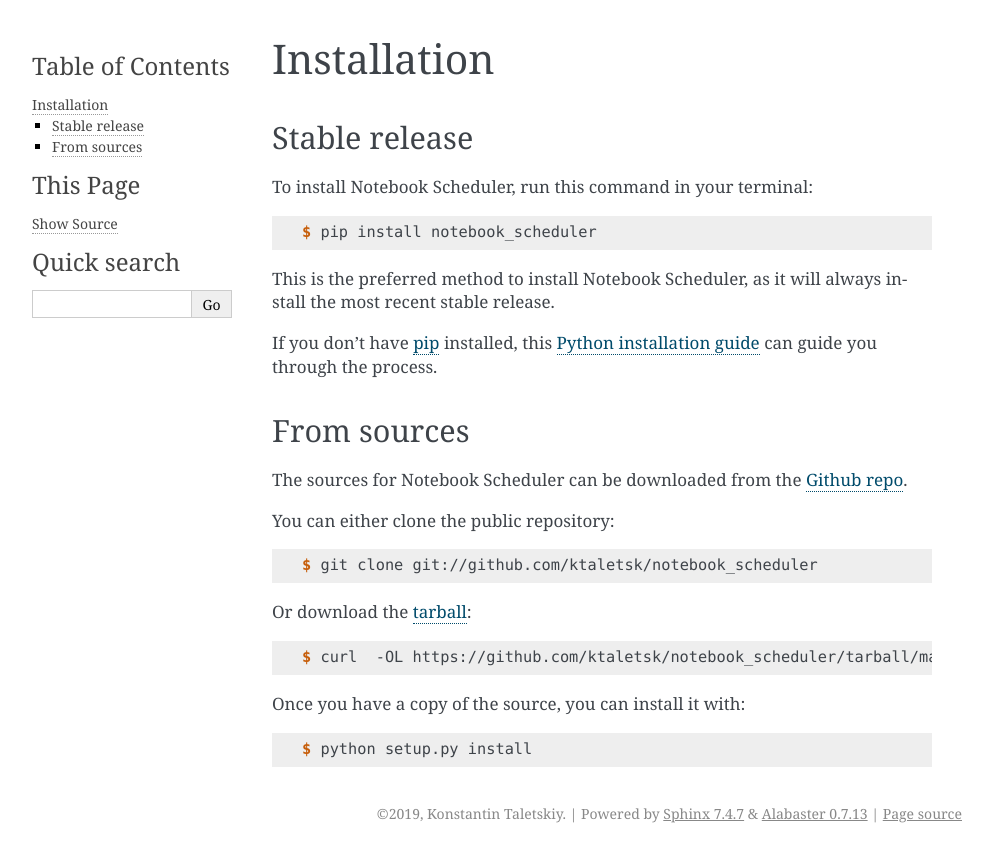
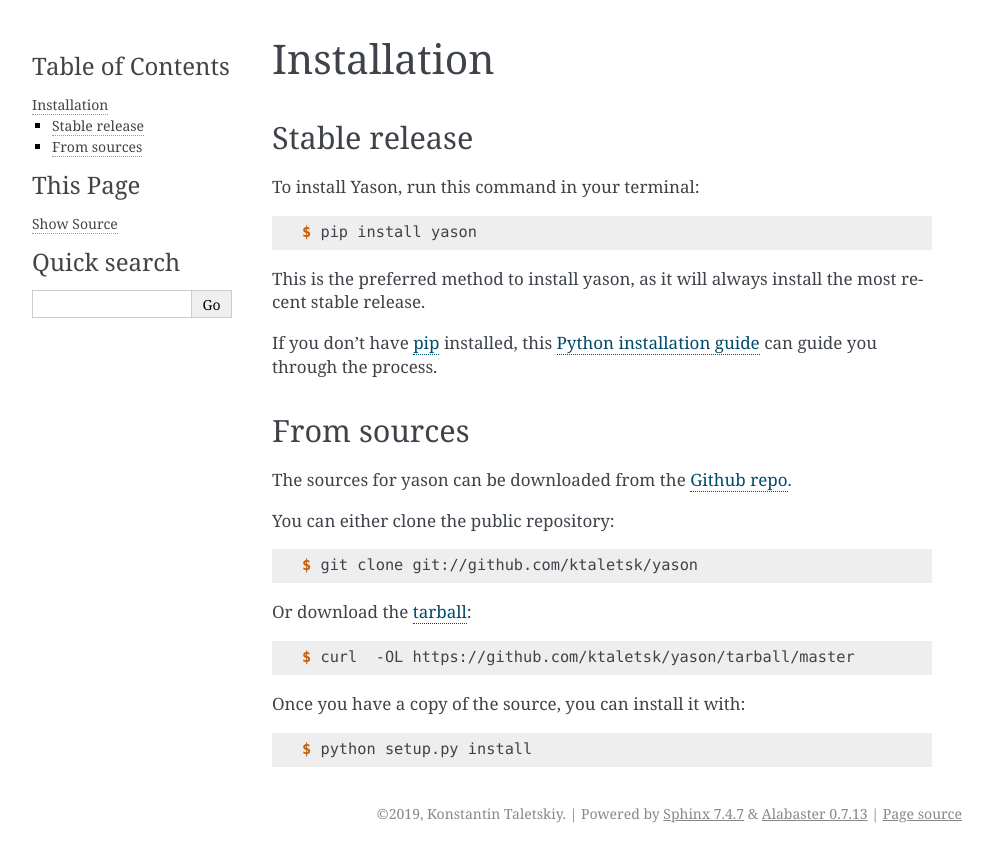
Before and after one commit to ktaletsk/yason, a Sphinx documentation site: the page built from docs/installation.rst, in a window 1280 px wide. Shown: the top 862 px of the page, without its empty margins (148-1141 px from the left). Built offline with Sphinx 7.4.7, drawn with Linux system fonts in a browser that asks for light colours; pages that are not in the unit, such as notebooks, are missing from menus; the version number is read from the project's files by our own code.

Commit message:
docs: Fixed project name in docs

```diff
--- a/docs/conf.py
+++ b/docs/conf.py
@@ -1,7 +1,7 @@
 #!/usr/bin/env python
 # -*- coding: utf-8 -*-
 #
-# notebook_scheduler documentation build configuration file, created by
+# yason documentation build configuration file, created by
 # sphinx-quickstart on Fri Jun  9 13:47:02 2017.
 #
 # This file is execfile()d with the current directory set to its
@@ -22,7 +22,7 @@
 import sys
 sys.path.insert(0, os.path.abspath('..'))
 
-import notebook_scheduler
+import yason
 
 # -- General configuration ---------------------------------------------
 
@@ -47,7 +47,7 @@
 master_doc = 'index'
 
 # General information about the project.
-project = u'Notebook Scheduler'
+project = u'Yason'
 copyright = u"2019, Konstantin Taletskiy"
 author = u"Konstantin Taletskiy"
 
@@ -56,9 +56,9 @@
 # the built documents.
 #
 # The short X.Y version.
-version = notebook_scheduler.__version__
+version = yason.__version__
 # The full version, including alpha/beta/rc tags.
-release = notebook_scheduler.__version__
+release = yason.__version__
 
 # The language for content autogenerated by Sphinx. Refer to documentation
 # for a list of supported languages.
@@ -101,7 +101,7 @@
 # -- Options for HTMLHelp output ---------------------------------------
 
 # Output file base name for HTML help builder.
-htmlhelp_basename = 'notebook_schedulerdoc'
+htmlhelp_basename = 'yasondoc'
 
 
 # -- Options for LaTeX output ------------------------------------------
@@ -128,8 +128,8 @@
 # (source start file, target name, title, author, documentclass
 # [howto, manual, or own class]).
 latex_documents = [
-    (master_doc, 'notebook_scheduler.tex',
-     u'Notebook Scheduler Documentation',
+    (master_doc, 'yason.tex',
+     u'Yason Documentation',
      u'Konstantin Taletskiy', 'manual'),
 ]
 
@@ -139,8 +139,8 @@
 # One entry per manual page. List of tuples
 # (source start file, name, description, authors, manual section).
 man_pages = [
-    (master_doc, 'notebook_scheduler',
-     u'Notebook Scheduler Documentation',
+    (master_doc, 'yason',
+     u'Yason Documentation',
      [author], 1)
 ]
 
@@ -151,8 +151,8 @@
 # (source start file, target name, title, author,
 #  dir menu entry, description, category)
 texinfo_documents = [
-    (master_doc, 'notebook_scheduler',
-     u'Notebook Scheduler Documentation',
+    (master_doc, 'yason',
+     u'Yason Documentation',
      author,
      'notebook_scheduler',
      'One line description of project.',
--- a/docs/index.rst
+++ b/docs/index.rst
@@ -1,4 +1,4 @@
-Welcome to Notebook Scheduler's documentation!
+Welcome to Yason's documentation!
 ======================================
 
 .. toctree::
--- a/docs/installation.rst
+++ b/docs/installation.rst
@@ -8,13 +8,13 @@
 Stable release
 --------------
 
-To install Notebook Scheduler, run this command in your terminal:
+To install Yason, run this command in your terminal:
 
 .. code-block:: console
 
-    $ pip install notebook_scheduler
+    $ pip install yason
 
-This is the preferred method to install Notebook Scheduler, as it will always install the most recent stable release.
+This is the preferred method to install yason, as it will always install the most recent stable release.
 
 If you don't have `pip`_ installed, this `Python installation guide`_ can guide
 you through the process.
@@ -26,19 +26,19 @@
 From sources
 ------------
 
-The sources for Notebook Scheduler can be downloaded from the `Github repo`_.
+The sources for yason can be downloaded from the `Github repo`_.
 
 You can either clone the public repository:
 
 .. code-block:: console
 
-    $ git clone git://github.com/ktaletsk/notebook_scheduler
+    $ git clone git://github.com/ktaletsk/yason
 
 Or download the `tarball`_:
 
 .. code-block:: console
 
-    $ curl  -OL https://github.com/ktaletsk/notebook_scheduler/tarball/master
+    $ curl  -OL https://github.com/ktaletsk/yason/tarball/master
 
 Once you have a copy of the source, you can install it with:
 
@@ -47,5 +47,5 @@
     $ python setup.py install
 
 
-.. _Github repo: https://github.com/ktaletsk/notebook_scheduler
-.. _tarball: https://github.com/ktaletsk/notebook_scheduler/tarball/master
+.. _Github repo: https://github.com/ktaletsk/yason
+.. _tarball: https://github.com/ktaletsk/yason/tarball/master
--- a/docs/usage.rst
+++ b/docs/usage.rst
@@ -2,6 +2,6 @@
 Usage
 =====
 
-To use Notebook Scheduler in a project::
+To use yason in a project::
 
-    import notebook_scheduler
+    import yason
```
Also changed, not shown: 2 other files.
